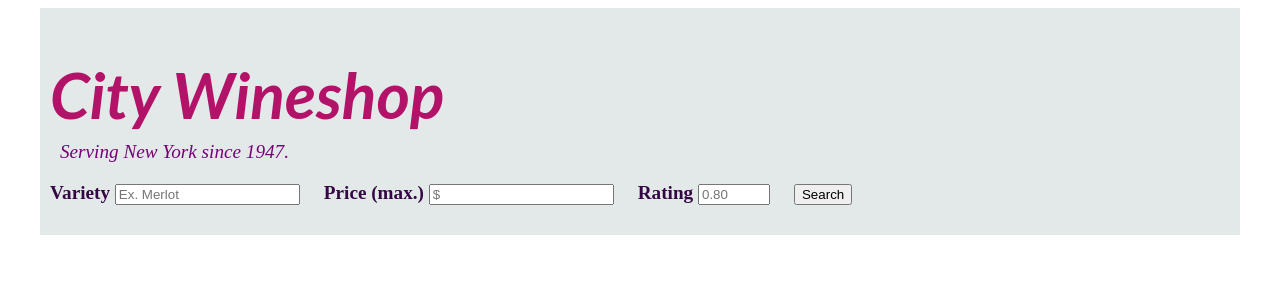
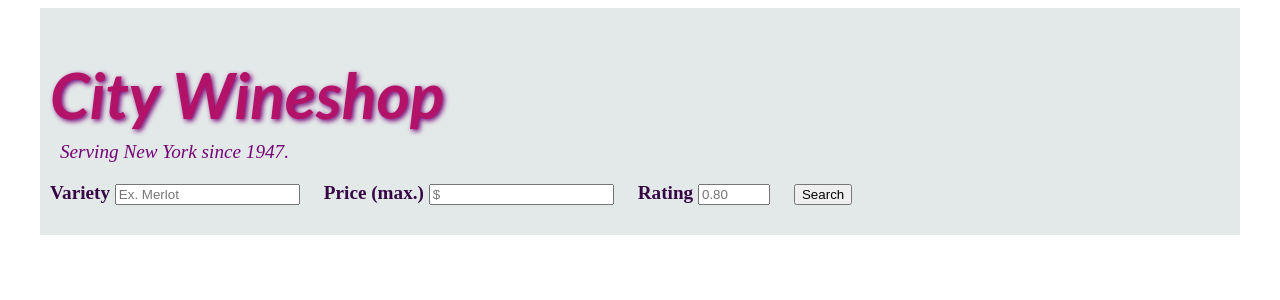
Before and after one commit to maaneesh/Recipes, a React (Vite) app: page / in a window 1280 px wide. Shown: the top 300 px of the page. Built offline with nearby package versions, Linux system fonts and the light colour scheme.

Commit message:
updated Title  styling

```diff
--- a/src/components/Header.jsx
+++ b/src/components/Header.jsx
@@ -14,6 +14,8 @@ const titleStyle = {
     color: '#B21368',
     fontSize: '4rem',
     fontWeight:'bold',
+    textShadow: '2px 2px 5px #750075',
+
 
 }
 const subtitleStyle = {
--- a/src/components/WineDisplay.jsx
+++ b/src/components/WineDisplay.jsx
@@ -5,6 +5,7 @@ const recommendationsStyle = {
 
   backgroundColor: "#F9F1F0",
   padding: '20px 20px',
+
 
 }
 
```
